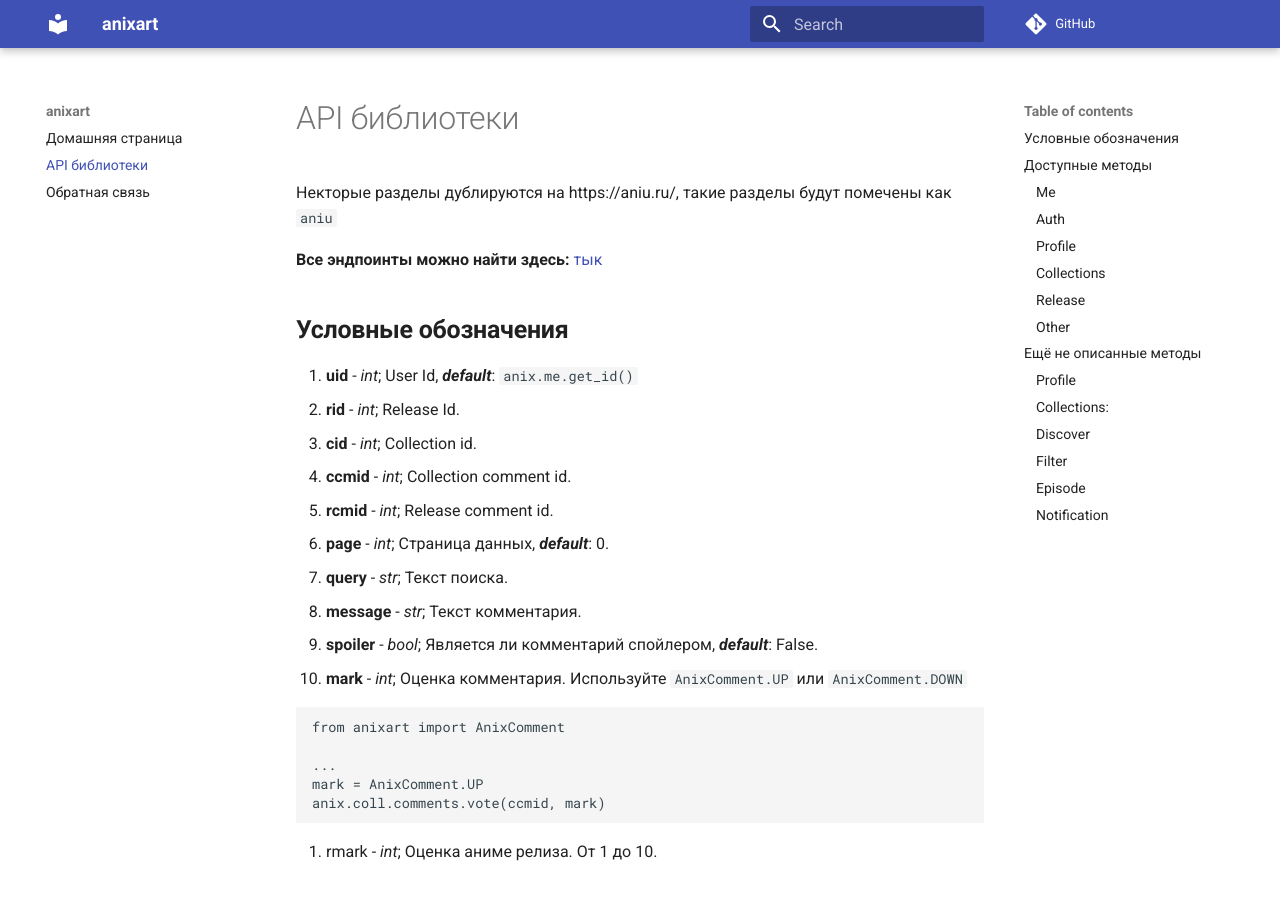
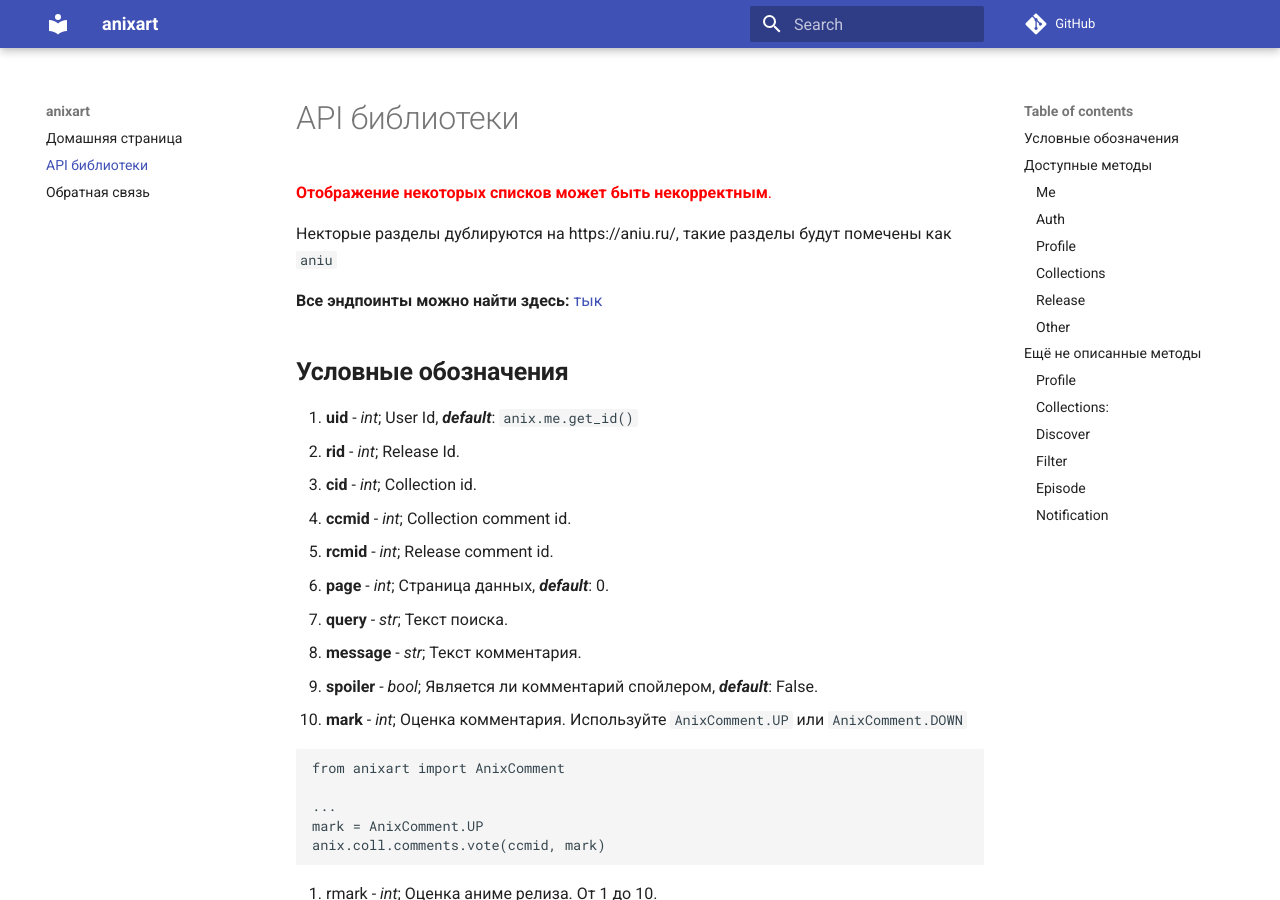
Before and after one commit to SantaSpeen/anixart-abandoned, an MkDocs documentation site: the page built from docs/api.md, in a window 1280 px wide and 900 px high. Built offline with MkDocs 1.6.1 and Material for MkDocs 9.7.7, drawn with Linux system fonts in a browser that asks for light colours; comment, search, counter and statistics services are not loaded.

Commit message:
Fix docs

```diff
--- a/docs/api.md
+++ b/docs/api.md
@@ -1,4 +1,6 @@
 # API библиотеки
+
+<span style="color:red">**Отображение некоторых списков может быть некорректным**.</span>
 
 Некторые разделы дублируются на https://aniu.ru/, такие разделы будут помечены как `aniu`
 
```
